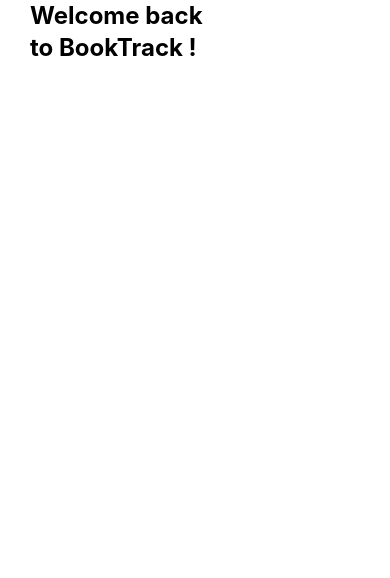
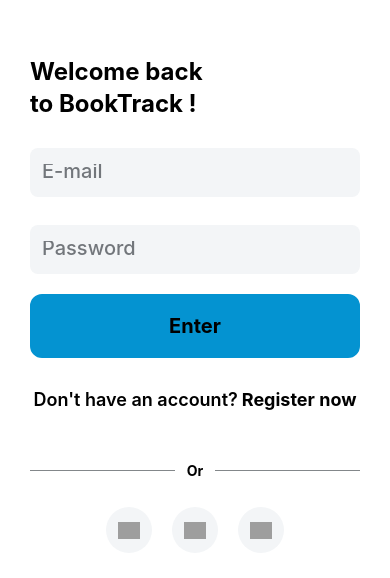
Before and after one commit to skunalan/react-native-routing, a React Native app: screen / in a window 390 px wide. Shown: the top 578 px of the page. Built offline with nearby package versions, Linux system fonts and the light colour scheme; grey boxes are pictures that could not be loaded.

Commit message:
login page styling completed

```diff
--- /dev/null
+++ b/src/components/login-input.tsx
@@ -0,0 +1,14 @@
+import { View, Text, TextInput } from 'react-native'
+import React from 'react'
+
+
+const LoginInput = (props:{label: string}) => {
+  return (
+    <View className='bg-muted py-4 px-3 rounded-lg mt-7'>
+      <TextInput className='placeholder:text-placeholder placeholder:text-xl placeholder:font-medium'
+      placeholder={props.label}/>
+    </View>
+  )
+}
+
+export default LoginInput
--- a/src/navigation/index.tsx
+++ b/src/navigation/index.tsx
@@ -5,7 +5,6 @@
 import { createNativeStackNavigator } from "@react-navigation/native-stack";
 import { Image } from "react-native";
 
-import newspaper from "../assets/newspaper.png";
 import HomeScreen from "./screens/home";
 import WelcomeScreen from "./screens/welcome";
 import LoginScreen from "./screens/login";
--- a/src/navigation/screens/login.tsx
+++ b/src/navigation/screens/login.tsx
@@ -1,15 +1,66 @@
-import { View, Text } from 'react-native'
-import React from 'react'
+import { View, Text, TouchableOpacity, Image } from "react-native";
+import React from "react";
+import LoginInput from "../../components/login-input";
+import { useNavigation } from "@react-navigation/native";
+
+const iconStyle = { width: 22, height: 22};
 
 const LoginScreen = () => {
+  const navigation = useNavigation();
   return (
-    <View>
-      <Text className='color-text font-bold text-2xl'>Welcome back </Text>
+    <View className="mt-14">
+      <Text className="color-text font-bold text-2xl">Welcome back </Text>
       <View>
-        <Text className='color-text font-bold text-2xl'>to Book<Text className='color-primary'>Track</Text> !</Text>
+        <Text className="color-text font-bold text-2xl">
+          to Book<Text className="color-primary">Track</Text> !
+        </Text>
+      </View>
+      <LoginInput label="E-mail" />
+      <LoginInput label="Password" />
+
+      <TouchableOpacity className="bg-primary py-4 border-2 border-primary rounded-xl items-center justify-center mt-5">
+        <Text className="color-muted font-bold text-xl">Enter</Text>
+      </TouchableOpacity>
+
+      <View className="flex-row justify-center mt-7 gap-1">
+        <Text className="color-secondary text-lg font-semibold">
+        Don't have an account?
+      </Text>
+      <TouchableOpacity onPress={() => navigation.navigate("Signup")}><Text className="color-foreground font-bold text-lg">Register now</Text></TouchableOpacity>
+      </View>
+
+      <View className="w-full flex-row items-center py-2 mt-10">
+        <View className="bg-secondary h-[0.4px] flex-1" />
+        <Text className="text-foreground px-3 font-bold">Or</Text>
+        <View className="bg-secondary h-[0.4px] flex-1" />
+      </View>
+
+      <View className="flex-row justify-center gap-5 mt-5">
+        <TouchableOpacity className="bg-muted p-3 rounded-full">
+        <Image
+          source={{ uri: 'https://upload.wikimedia.org/wikipedia/commons/thumb/c/c1/Google_%22G%22_logo.svg/2048px-Google_%22G%22_logo.svg.png' }}
+          style={iconStyle}
+          resizeMode="contain"
+        />
+      </TouchableOpacity>
+      <TouchableOpacity className="bg-muted p-3 rounded-full">
+        <Image
+          source={{ uri: 'https://upload.wikimedia.org/wikipedia/commons/0/05/Facebook_Logo_%282019%29.png' }}
+          style={iconStyle}
+          resizeMode="contain"
+        />
+      </TouchableOpacity>
+      <TouchableOpacity className="bg-muted p-3 rounded-full">
+        <Image
+          source={{ uri: 'https://upload.wikimedia.org/wikipedia/commons/thumb/f/fa/Apple_logo_black.svg/1667px-Apple_logo_black.svg.png' }}
+          style={iconStyle}
+          resizeMode="contain"
+        />
+      </TouchableOpacity>
       </View>
     </View>
-  )
-}
 
-export default LoginScreen
+  );
+};
+
+export default LoginScreen;
--- a/tailwind.config.js
+++ b/tailwind.config.js
@@ -10,6 +10,7 @@
         foreground: "rgb(0, 0, 0)",
         text: "rgb(50, 50, 50)",
         primary: "rgb(4, 147, 209)",
+        secondary: "rgb(131, 135, 138)",
         muted: "rgb(243, 245, 247)",
         placeholder: "rgb(114, 118, 123)",
       }
```
